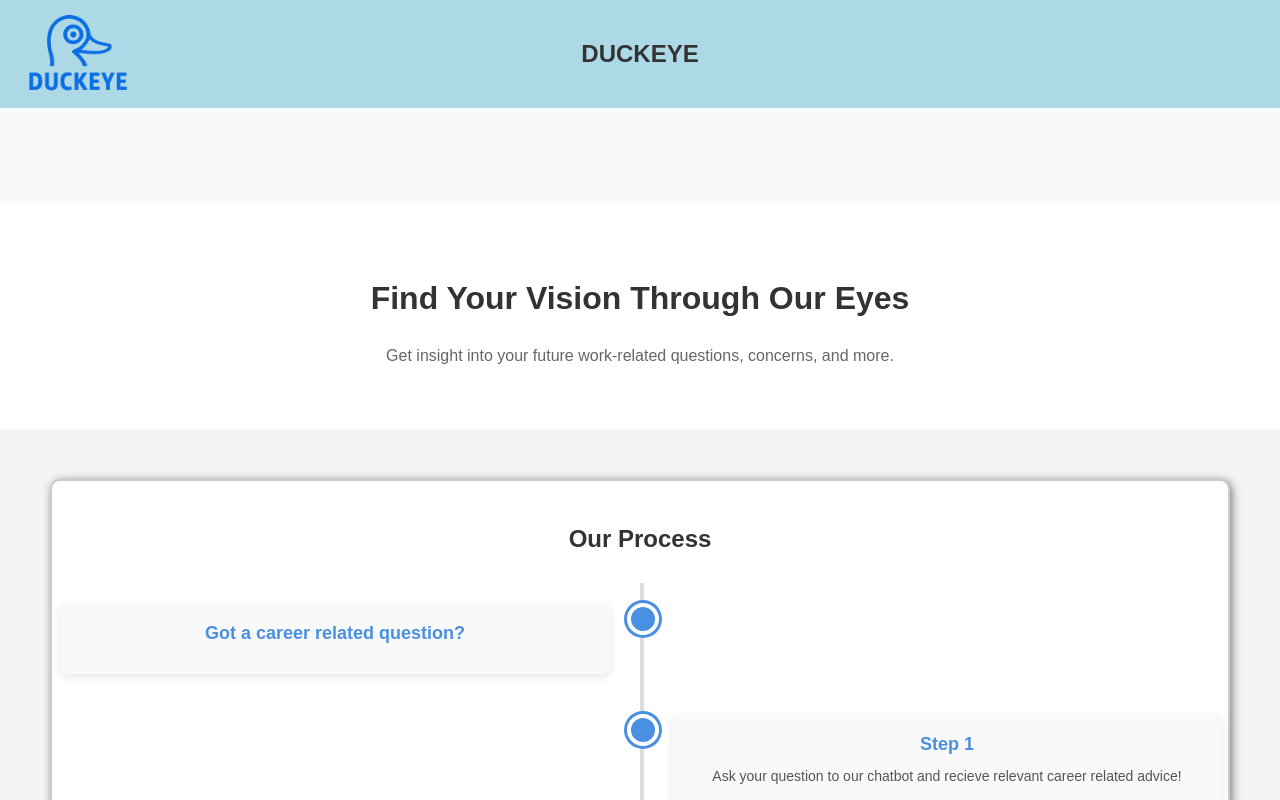
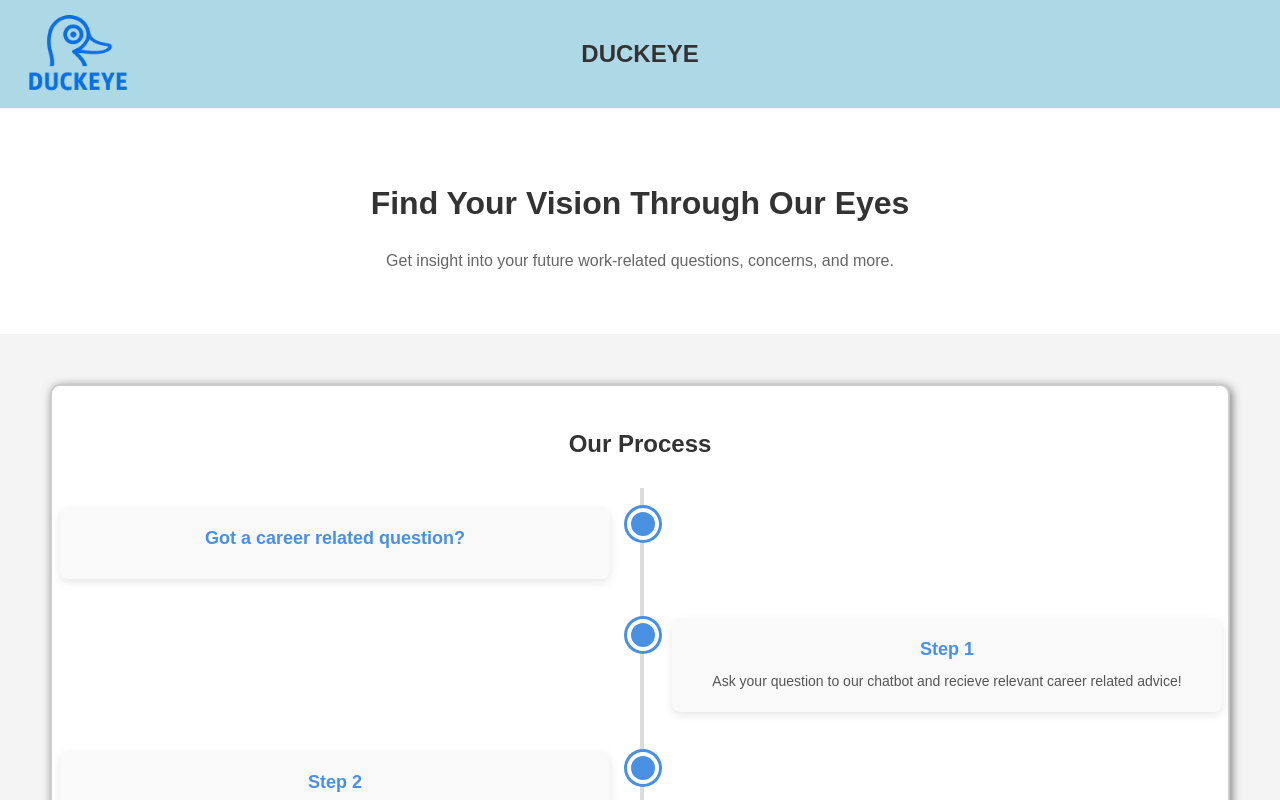
Before and after one commit to Samrocks58/DUCKEYE-FRONTEND, a React (Create React App) app: page / in a window 1280 px wide. Shown: the top 800 px of the page. Built offline with nearby package versions, Linux system fonts and the light colour scheme.

Commit message:
Header fix

```diff
--- a/src/Header.js
+++ b/src/Header.js
@@ -5,7 +5,7 @@ const Header = () => {
   const navigate = useNavigate();
 
   return (
-    <div style={{ paddingBottom: "95px" }}>
+    <div style={{ paddingBottom: "0px" }}>
       <header style={styles.header}>
         {/* Logo on the left */}
         <img
```
